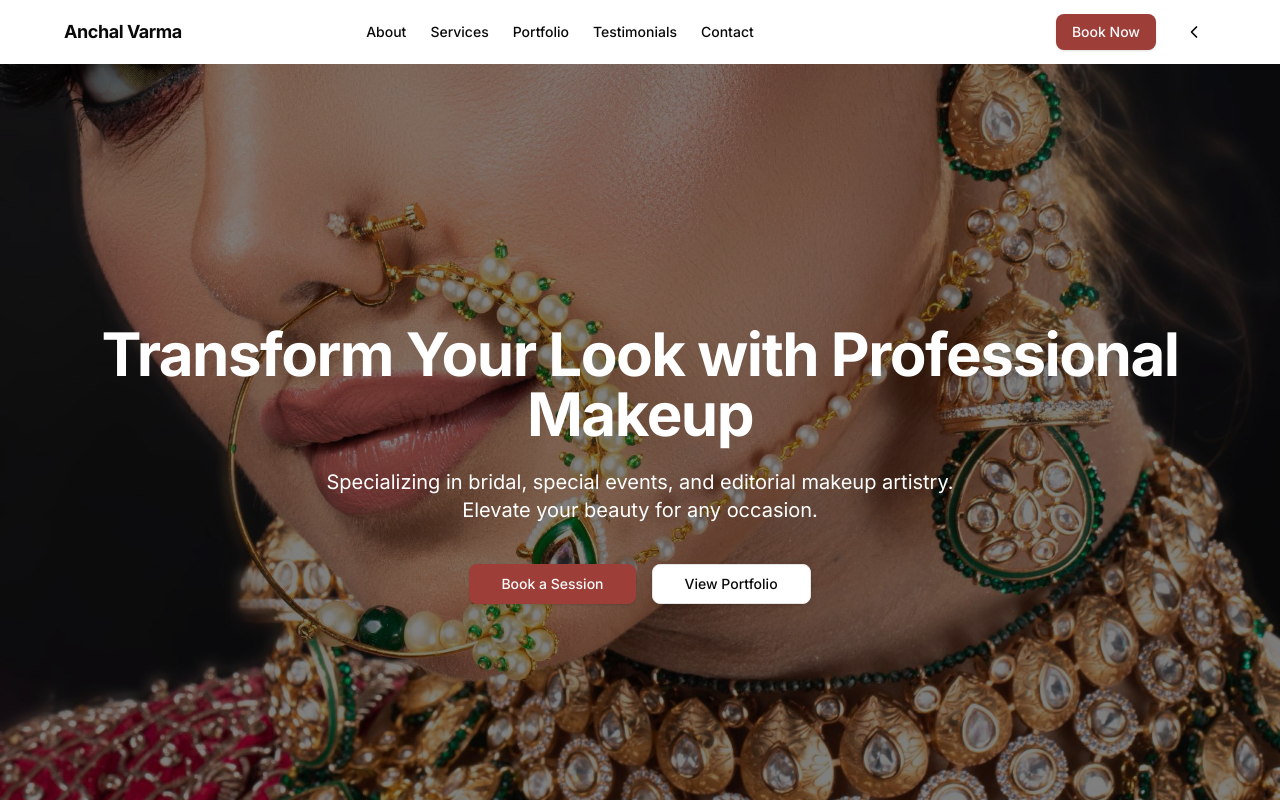
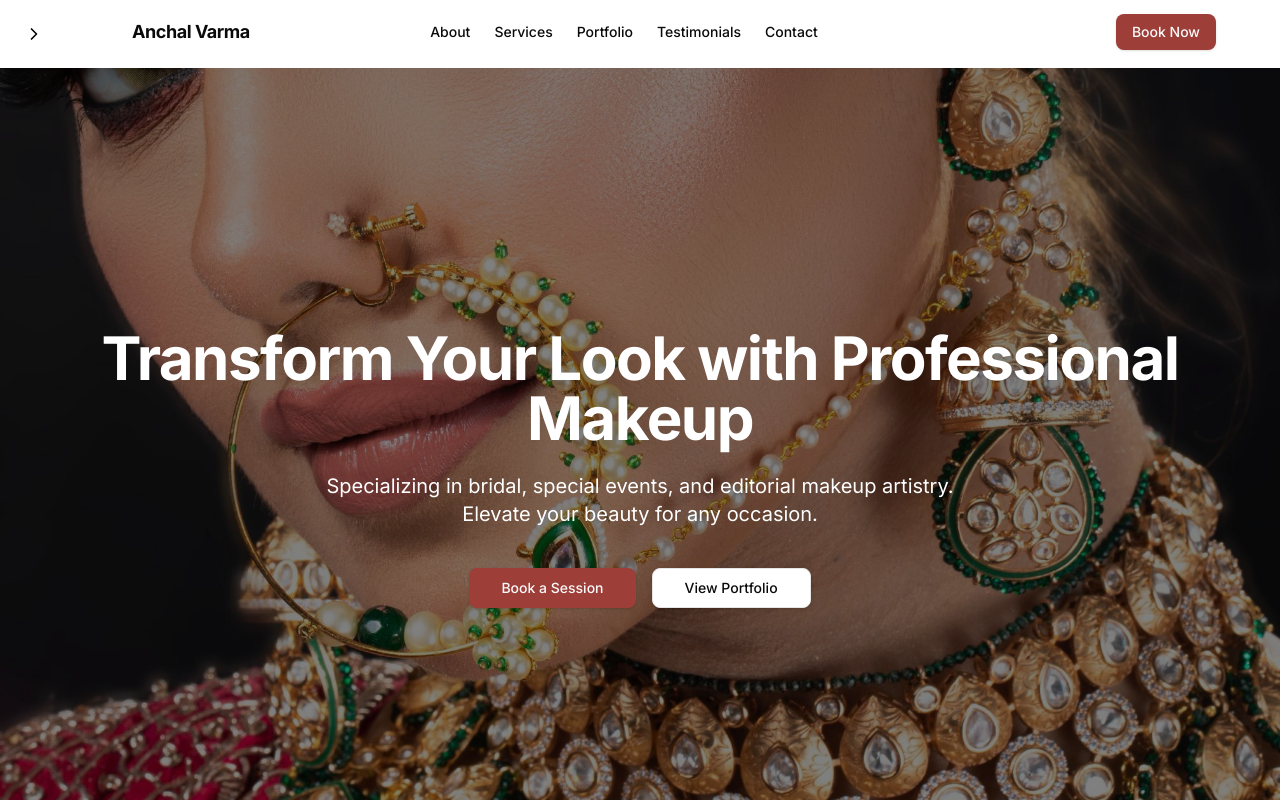
Before and after one commit to Ormon-huehuehue/anchalvarma, a Next.js app: page / in a window 1280 px wide. Shown: the top 802 px of the page. Built offline with nearby package versions, Linux system fonts and the light colour scheme.

Commit message:
header comes into view when scrolled up

```diff
--- a/src/components/Footer.tsx
+++ b/src/components/Footer.tsx
@@ -25,7 +25,7 @@ const Footer = () => {
             <span className="sr-only">Facebook</span>
           </Button>
         </Link>
-        <Link href="mailto:contact@bellamakeup.com">
+        <Link href="mailto:info@anchalverma.in">
           <Button variant="ghost" size="icon">
             <Mail className="h-5 w-5" />
             <span className="sr-only">Email</span>
--- a/src/components/Sidebar.tsx
+++ b/src/components/Sidebar.tsx
@@ -78,7 +78,7 @@ export default function Sidebar({
             key={idx}
             href={item.link}
             className="flex items-center gap-4 px-4 py-2 hover:bg-white hover:text-black cursor-pointer transition-colors"
-            onClick={()=>setCollapsed(!collapsed)}
+            onClick={()=>setCollapsed}
           >
             <div
               className={`flex items-center gap-5 transition-opacity duration-100 ${
--- a/src/components/header.tsx
+++ b/src/components/header.tsx
@@ -1,19 +1,53 @@
 'use client'
 
-import React, { useState } from 'react'
+import React, { useState, useEffect } from 'react'
 import Link from 'next/link'
 import { Button } from '@/components/ui/button'
 import Sidebar from '@/components/Sidebar'
-import { ChevronLeft } from 'lucide-react'
+import { ChevronRight } from 'lucide-react'
 
 const Header = () => {
   const [collapsed, setCollapsed] = useState(true)
+  const [showHeader, setShowHeader] = useState(true)
+  const [lastScrollY, setLastScrollY] = useState(0)
+
+  useEffect(() => {
+    const handleScroll = () => {
+      const currentScrollY = window.scrollY
+
+      if (currentScrollY > lastScrollY && currentScrollY > 100) {
+        setShowHeader(false) // scrolling down
+      } else {
+        setShowHeader(true) // scrolling up
+      }
+
+      setLastScrollY(currentScrollY)
+    }
+
+    window.addEventListener('scroll', handleScroll)
+    return () => window.removeEventListener('scroll', handleScroll)
+  }, [lastScrollY])
 
   return (
-    <header className="sticky flex justify-center z-10 bg-white">
+    <header
+    className={`sticky flex justify-center top-0 z-10 bg-white transition-transform duration-300 ${
+      showHeader ? 'translate-y-0' : '-translate-y-full'
+    }`}>
       <Sidebar collapsed={collapsed} setCollapsed={setCollapsed} />
+      <button
+              id = 'sidebar-button'
+              onClick={() => setCollapsed(!collapsed)}
+              className={`text-black duration-300 block hover:bg-primary p-2 m-4  hover:text-white transition-all rounded-full ${!collapsed ? 'opacity-0' : 'opacity-100'}`}
+            >
+              <ChevronRight
+                size={20}
+                className={`transition-transform duration-300 ${
+                  !collapsed ? 'rotate-180' : ''
+                }`}
+              />
+        </button>
+      <div className="w-full md:mx-16 mx-5 flex h-16 items-center justify-between">
 
-      <div className="w-full md:mx-16 mx-5 flex h-16 items-center justify-between">
         <Link href="/" className="flex items-center space-x-2">
           <span className="text-lg font-bold tracking-tight hover:text-muted-foreground transition-colors duration-200 absolute">
             Anchal Varma
@@ -40,18 +74,7 @@ const Header = () => {
           <Link href="#contact">
             <Button>Book Now</Button>
           </Link>
-          <button
-            id = 'sidebar-button'
-            onClick={() => setCollapsed(!collapsed)}
-            className={`text-black duration-300 hover:bg-primary p-3 hover:text-white transition-all rounded-full ${!collapsed ? 'opacity-0' : 'opacity-100'}`}
-          >
-            <ChevronLeft
-              size={20}
-              className={`transition-transform duration-300 ${
-                !collapsed ? 'rotate-180' : ''
-              }`}
-            />
-          </button>
+
         </div>
       </div>
     </header>
```
